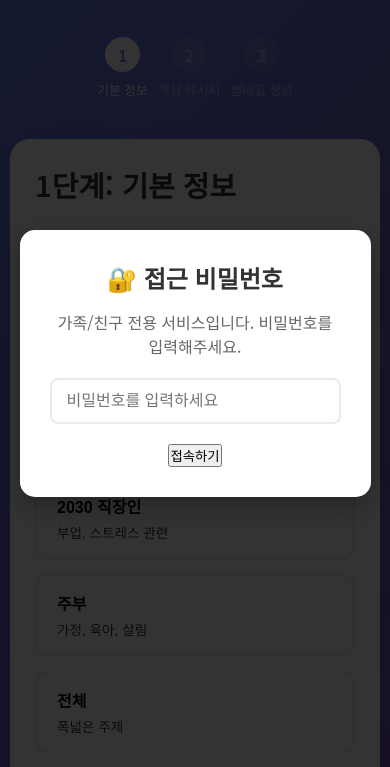
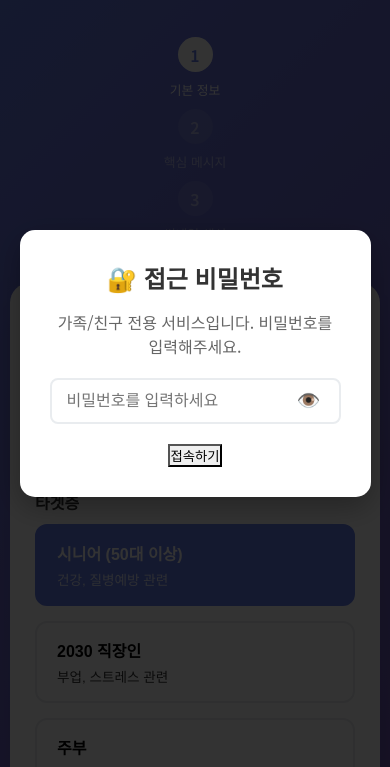
Before and after one commit to JIMPARK80/youtube-thumbnail-generator, a website: page index.html in a window 390 px wide. Shown: the part 59-826 px from the top of the page. Drawn offline with Linux system fonts and the light colour scheme.

Commit message:
Add password visibility toggle and mobile optimization

```diff
--- a/index.html
+++ b/index.html
@@ -173,7 +173,10 @@
         <div class="modal-content">
             <h2>🔐 접근 비밀번호</h2>
             <p>가족/친구 전용 서비스입니다. 비밀번호를 입력해주세요.</p>
-            <input type="password" id="passwordInput" placeholder="비밀번호를 입력하세요" />
+            <div class="password-input-container">
+                <input type="password" id="passwordInput" placeholder="비밀번호를 입력하세요" />
+                <button type="button" id="togglePassword" class="password-toggle-btn">👁️</button>
+            </div>
             <div class="modal-buttons">
                 <button id="passwordSubmit" class="btn-primary">접속하기</button>
             </div>
--- a/script.js
+++ b/script.js
@@ -85,6 +85,20 @@ document.addEventListener('DOMContentLoaded', () => {
     document.getElementById('passwordInput').addEventListener('keypress', function(e) {
         if (e.key === 'Enter') {
             checkPassword();
+        }
+    });
+
+    // 비밀번호 표시/숨기기 토글
+    document.getElementById('togglePassword').addEventListener('click', function() {
+        const passwordInput = document.getElementById('passwordInput');
+        const toggleBtn = document.getElementById('togglePassword');
+
+        if (passwordInput.type === 'password') {
+            passwordInput.type = 'text';
+            toggleBtn.textContent = '🙈';
+        } else {
+            passwordInput.type = 'password';
+            toggleBtn.textContent = '👁️';
         }
     });
 
--- a/styles.css
+++ b/styles.css
@@ -9,12 +9,102 @@ body {
     background: linear-gradient(135deg, #667eea 0%, #764ba2 100%);
     min-height: 100vh;
     color: #333;
+    -webkit-font-smoothing: antialiased;
+    -moz-osx-font-smoothing: grayscale;
 }
 
 .app-container {
     max-width: 1200px;
     margin: 0 auto;
     padding: 20px;
+}
+
+/* Mobile Responsive Design */
+@media (max-width: 768px) {
+    .app-container {
+        padding: 10px;
+    }
+
+    .app-header h1 {
+        font-size: 1.5rem;
+        text-align: center;
+    }
+
+    .content-card {
+        padding: 15px;
+        margin: 10px 0;
+    }
+
+    .step-indicator {
+        flex-direction: column;
+        gap: 10px;
+    }
+
+    .step {
+        width: 100%;
+        text-align: center;
+    }
+
+    .form-group {
+        margin-bottom: 15px;
+    }
+
+    .target-btn, .gender-btn {
+        padding: 12px 20px;
+        font-size: 0.9rem;
+        min-height: 44px; /* 터치 최적화 */
+        touch-action: manipulation;
+    }
+
+    .checkbox-group {
+        flex-direction: column;
+        gap: 10px;
+    }
+
+    .phrase-item {
+        margin-bottom: 15px;
+        padding: 0;
+    }
+
+    .phrase-header {
+        padding: 10px 15px;
+    }
+
+    .phrase-text {
+        padding: 15px;
+    }
+
+    .phrase-actions {
+        padding: 10px 15px;
+    }
+
+    .usage-info {
+        flex-direction: column;
+        gap: 10px;
+        text-align: center;
+    }
+
+    .modal-content {
+        width: 95%;
+        padding: 20px;
+    }
+
+    .password-toggle-btn {
+        font-size: 1.4rem;
+        padding: 8px;
+        min-width: 44px; /* 터치 최적화 */
+        min-height: 44px;
+    }
+
+    /* 터치 최적화 */
+    button, input, select, textarea {
+        -webkit-appearance: none;
+        border-radius: 0;
+    }
+
+    input, textarea {
+        font-size: 16px; /* iOS 줌 방지 */
+    }
 }
 
 .app-header {
@@ -364,19 +454,45 @@ body {
     line-height: 1.5;
 }
 
+.password-input-container {
+    position: relative;
+    margin-bottom: 20px;
+}
+
 .modal-content input {
     width: 100%;
-    padding: 12px 15px;
+    padding: 12px 50px 12px 15px;
     border: 2px solid #e9ecef;
     border-radius: 8px;
     font-size: 1rem;
-    margin-bottom: 20px;
     box-sizing: border-box;
 }
 
 .modal-content input:focus {
     outline: none;
     border-color: #007bff;
+}
+
+.password-toggle-btn {
+    position: absolute;
+    right: 10px;
+    top: 50%;
+    transform: translateY(-50%);
+    background: none;
+    border: none;
+    font-size: 1.2rem;
+    cursor: pointer;
+    padding: 5px;
+    border-radius: 4px;
+    transition: background-color 0.2s ease;
+}
+
+.password-toggle-btn:hover {
+    background-color: #f8f9fa;
+}
+
+.password-toggle-btn:active {
+    background-color: #e9ecef;
 }
 
 .modal-buttons {
```
